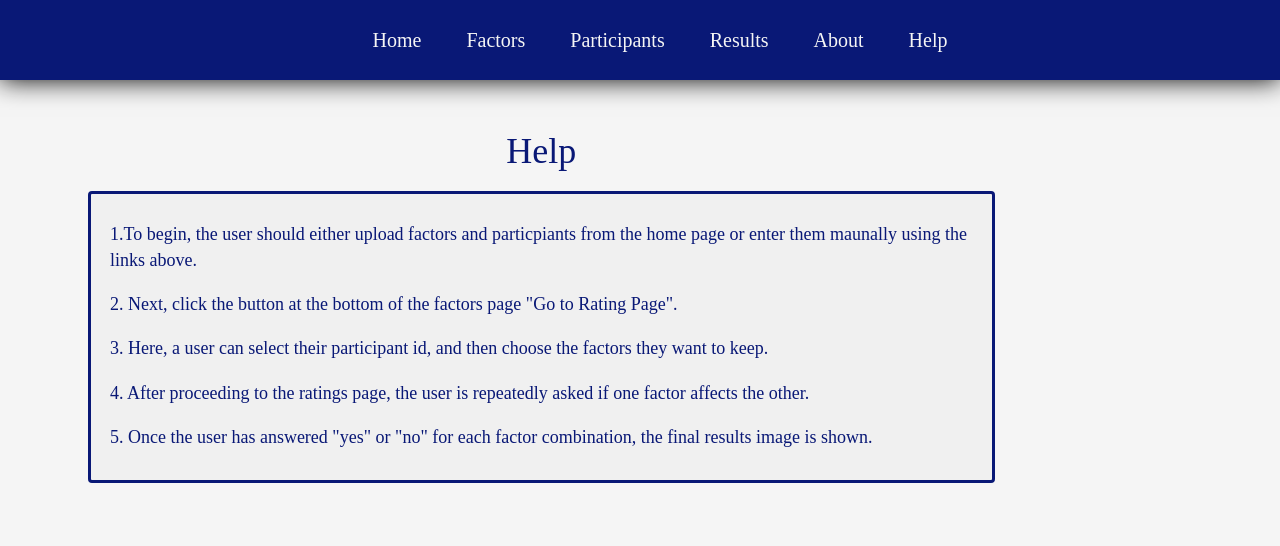
After one commit to VERSO-UVM/Interactive-Management-App, a Flask app: page /help in a window 1280 px wide. The commit adds this page. Shown: the top 546 px of the page. Run offline with Flask 3, Linux system fonts and the light colour scheme; some libraries are stand-ins or nearby versions.

Commit message:
Added help option and upload csv files

```diff
--- a/app.py
+++ b/app.py
@@ -17,6 +17,7 @@ import itertools
 import json
 import numpy as np
 import pandas as pd
+
 
 def structure_matrix(A):
     """
@@ -193,7 +194,8 @@ def get_matrix_sets(df):
     # Return dictionaries
     return ind2reach, ind2antec, intx
 
-subsection=0
+
+subsection = 0
 # Configure Flask application
 app = configure_flask_application()
 # login_manager = LoginManager()
@@ -280,13 +282,13 @@ def insert_factor():
     if request.method == 'POST':
 
         # ##Get from the form
-        title=request.form["f_title"]
-        description=request.form["f_description"]
-        votes=request.form["f_votes"]
+        title = request.form["f_title"]
+        description = request.form["f_description"]
+        votes = request.form["f_votes"]
 
-
-        database_access.insert_factor(title=title,description=description,votes=votes)
-        return redirect (url_for('factor',num=-1))
+        database_access.insert_factor(
+            title=title, description=description, votes=votes)
+        return redirect(url_for('factor', num=-1))
     else:
         return render_template("insert_factor.html")
 
@@ -305,78 +307,80 @@ def middleMan():
         return render_template('participant_id_select.html', resultsID=resultsID)
 
 
+# Subsection of factors picked by the users
+# Ultizies get_factor_list  from database acess
+# Shows selected_factors to pick factors but shows pick_factor from load
+@app.route('/pick_factors/<p_id>/<num>', methods=['POST', 'GET'])
+def pick_factors(p_id, num):
 
-###Subsection of factors picked by the users
-##Ultizies get_factor_list  from database acess
-###Shows selected_factors to pick factors but shows pick_factor from load
-@app.route('/pick_factors/<p_id>/<num>',methods=['POST','GET'])
-def pick_factors(p_id,num):
+    if request.method == 'POST':
+        # Gets factors from user selection
+        factors_picked = request.form.getlist('factors')
+        factor = database_access.get_factor_list(factors_picked)
+        global subsection
+        subsection = len(factor)
 
-    if request.method=='POST':
-        ##Gets factors from user selection
-        factors_picked=request.form.getlist('factors')
-        factor=database_access.get_factor_list(factors_picked)
-        global subsection
-        subsection=len(factor)
-
-        ##Deletes previous entries of rating table
+        # Deletes previous entries of rating table
         (database_access.delete_rating(p_id))
 
-
-        ##Inserts into rating table with default 0
+        # Inserts into rating table with default 0
         combinations = list(itertools.combinations(factor, 2))
 
-
-        for i in range(0,len(combinations)):
-            database_access.insert_rating(factor_leading=combinations[i][0],factor_following=combinations[i][1],rating=0,participant_id=p_id)
-            database_access.insert_rating(factor_leading=combinations[i][1],factor_following=combinations[i][0],rating=0,participant_id=p_id)
+        for i in range(0, len(combinations)):
+            database_access.insert_rating(
+                factor_leading=combinations[i][0], factor_following=combinations[i][1], rating=0, participant_id=p_id)
+            database_access.insert_rating(
+                factor_leading=combinations[i][1], factor_following=combinations[i][0], rating=0, participant_id=p_id)
             print(f'{combinations[i][0]}{combinations[i][1]}')
             print(f'{combinations[i][1]}{combinations[i][0]}')
-        return render_template("initial_factors.html",factor=factor,p_id=p_id)
+        return render_template("initial_factors.html", factor=factor, p_id=p_id)
 
     else:
-        ##Logic for ascending and descending button
-        if num=='-1':
-            factor=database_access.get_all_factors()
+        # Logic for ascending and descending button
+        if num == '-1':
+            factor = database_access.get_all_factors()
 
-        elif num=='1':
-            factor=database_access.ascendingOrder()
+        elif num == '1':
+            factor = database_access.ascendingOrder()
 
-        elif num=='2':
-            factor=database_access.descendingOrder()
+        elif num == '2':
+            factor = database_access.descendingOrder()
 
-        return render_template("pick_factor.html",factor=factor)
+        return render_template("pick_factor.html", factor=factor)
 
 
 def structure(factors):
 
-        # Initialize a matrix to store user choices
-        matrix_size = len(factors)
-        user_choices = [[0] * matrix_size for _ in range(matrix_size)]
-        # Iterate through all ordered pairs
-        for i in range(matrix_size):
-            for j in range(i + 1, matrix_size):
-                print(f"Do {factors[i]} and {factors[j]} support each other?")
-                choice = input("Enter 'Yes' or 'No': ")
-                if choice.lower() == 'yes':
-                    user_choices[i][j] = 1
-        # Calculate structured relationships based on user choices
-        structured_factors = []
-        for i in range(matrix_size):
-            for j in range(i + 1, matrix_size):
-                if user_choices[i][j] == 1:
-                    structured_factors.append((factors[i], factors[j]))
-        return structured_factors
+    # Initialize a matrix to store user choices
+    matrix_size = len(factors)
+    user_choices = [[0] * matrix_size for _ in range(matrix_size)]
+    # Iterate through all ordered pairs
+    for i in range(matrix_size):
+        for j in range(i + 1, matrix_size):
+            print(f"Do {factors[i]} and {factors[j]} support each other?")
+            choice = input("Enter 'Yes' or 'No': ")
+            if choice.lower() == 'yes':
+                user_choices[i][j] = 1
+    # Calculate structured relationships based on user choices
+    structured_factors = []
+    for i in range(matrix_size):
+        for j in range(i + 1, matrix_size):
+            if user_choices[i][j] == 1:
+                structured_factors.append((factors[i], factors[j]))
+    return structured_factors
 
-#################################Rating##################################################################
+################################# Rating##################################################################
 
 # Updates Rating Based on the users response
 # Ultilizies update_rating function from database access
+
+
 @app.route('/update_rating/<p_id>/<f_id>/<rating>')
-def update_rating(p_id,f_id,rating):
-   f_id=int(f_id)
-   database_access.update_rating(person_id=int(p_id),rating=float(rating),index=f_id-1)
-   return rating
+def update_rating(p_id, f_id, rating):
+    f_id = int(f_id)
+    database_access.update_rating(person_id=int(
+        p_id), rating=float(rating), index=f_id-1)
+    return rating
 
 
 @app.route('/participant_id_selected', methods=['POST', 'GET'])
@@ -393,72 +397,68 @@ def participant_id_selected():
 @app.route('/insert_rating/<p_id>')
 def insert_rating(p_id):
 
-    factor=database_access.get_rating_by_id(p_id)
-    person=database_access.search_specific_participant(p_id)
-    return render_template('rating.html', factor=factor,person=person)
+    factor = database_access.get_rating_by_id(p_id)
+    person = database_access.search_specific_participant(p_id)
+    return render_template('rating.html', factor=factor, person=person)
 
 
-###Used to get factor information for displaying from table
-@app.route('/getInfoLeading/<p_id>/<f_id>',methods=['POST','GET'])
-def getInfoLeading(p_id,f_id):
+# Used to get factor information for displaying from table
+@app.route('/getInfoLeading/<p_id>/<f_id>', methods=['POST', 'GET'])
+def getInfoLeading(p_id, f_id):
 
- ##Gets information from factor based on the id
+    # Gets information from factor based on the id
 
- try:
+    try:
 
-    result = database_access.specific_id_factor(f_id)
-    results=result.factor_leading
-    resultTitle=database_access.search_specific_factor(int(results))
-    resultsss=resultTitle.title
-    return resultsss
- except:
-     return "-1"
+        result = database_access.specific_id_factor(f_id)
+        results = result.factor_leading
+        resultTitle = database_access.search_specific_factor(int(results))
+        resultsss = resultTitle.title
+        return resultsss
+    except:
+        return "-1"
 
 
-###Used to get factor information for displaying from table
-##Ultizies search specific factpr and specifc id factor from database acess
-@app.route('/getInfoFollowing/<p_id>/<f_id>',methods=['POST','GET'])
-def getInfoFollowing(p_id,f_id):
-    ##Gets information from factor based on the id
-   try:
-    result = database_access.specific_id_factor(f_id)
-    results=result.factor_following
+# Used to get factor information for displaying from table
+# Ultizies search specific factpr and specifc id factor from database acess
+@app.route('/getInfoFollowing/<p_id>/<f_id>', methods=['POST', 'GET'])
+def getInfoFollowing(p_id, f_id):
+    # Gets information from factor based on the id
+    try:
+        result = database_access.specific_id_factor(f_id)
+        results = result.factor_following
 
-    resultTitle=database_access.search_specific_factor(int(results))
-    print(resultTitle.title)
-    resultsss=resultTitle.title
-    return (resultsss)
+        resultTitle = database_access.search_specific_factor(int(results))
+        print(resultTitle.title)
+        resultsss = resultTitle.title
+        return (resultsss)
 
-   except:
-       return "-1"
+    except:
+        return "-1"
 
 
 # USED FOR testing
 @app.route('/resultInfo', methods=['POST', 'GET'])
 def resultInfo():
 
-   ##Make a nested np array of things and then call the functions?
-#    ratingsInfo=database_access.get_all_results()
-#    print(ratingsInfo)
-   bigArr=[]
-   totalFactors=database_access.factorsCount()
-   global subsection
+    # Make a nested np array of things and then call the functions?
+    #    ratingsInfo=database_access.get_all_results()
+    #    print(ratingsInfo)
+    bigArr = []
+    totalFactors = database_access.factorsCount()
+    global subsection
 
-   for i in range(subsection):
+    for i in range(subsection):
 
-        nestedList=database_access.get_results_voted(i+1,subsection)
+        nestedList = database_access.get_results_voted(i+1, subsection)
         bigArr.append(nestedList)
 
+    bigArray = np.array(bigArr, dtype=bool)
+    print(bigArray)
+    stuff = structure_matrix(bigArray)
+    print(stuff)
 
-   bigArray=np.array(bigArr,dtype=bool)
-   print(bigArray)
-   stuff=structure_matrix(bigArray)
-   print(stuff)
-
-
-
-   return render_template('result.html')
-
+    return render_template('result.html')
 
 
 ##################################### Results##############################
@@ -467,10 +467,9 @@ def resultInfo():
 def result():
 
     # Before rendering the template in your result route
-    #Idea: I need to get all the combinations that were rated with one
-    factorVoted=database_access.get_results_voted()
+    # Idea: I need to get all the combinations that were rated with one
+    factorVoted = database_access.get_results_voted()
     print(factorVoted)
-
 
     return render_template('result.html')
 
@@ -478,14 +477,14 @@ def result():
 @app.route('/get_results')
 def get_results():
     test_data = [
-  ["FactorID", "Factor", "Description", "Frequency"],
-  [1, "Plan on", "qwhbkfkuq hwbdfuiqwbf wqubfqwkhf", 9],
-  [2, "Develop plans", "kjfhvbwebvowervwer", 11],
-  [3, "Assign leaders", "werv", 15],
-  [4, "Assign leaders", "werv", 15]
+        ["FactorID", "Factor", "Description", "Frequency"],
+        [1, "Plan on", "qwhbkfkuq hwbdfuiqwbf wqubfqwkhf", 9],
+        [2, "Develop plans", "kjfhvbwebvowervwer", 11],
+        [3, "Assign leaders", "werv", 15],
+        [4, "Assign leaders", "werv", 15]
 
 
-]
+    ]
 
     return jsonify(test_data)
 
@@ -495,6 +494,11 @@ def get_results():
 @app.route('/about')
 def about():
     return render_template('about.html')
+
+
+@app.route('/help')
+def help():
+    return render_template('help.html')
 
 
 ################## Participants#############################################
@@ -512,12 +516,12 @@ def participant():
         f_name = request.form["f_name"]
         l_name = request.form["l_name"]
         # flake8: noqa
-        email=request.form["email"]
-        telephone=request.form["telephone"]
+        email = request.form["email"]
+        telephone = request.form["telephone"]
 
-
-        database_access.insert_participant(f_name=f_name,l_name=l_name,email=email,telephone=telephone)
-        return redirect (url_for('participant'))
+        database_access.insert_participant(
+            f_name=f_name, l_name=l_name, email=email, telephone=telephone)
+        return redirect(url_for('participant'))
     else:
         part = database_access.all_participants()
         return render_template("participant.html", part=part)
@@ -569,47 +573,44 @@ def upload_csv():
     if file.filename == '':
         return
     if file:
-        # Assuming the file is saved and processed to get data
-        # Here you would process the CSV file based on its data type
         if data_type == 'factor':
-            for row in file:
+            lines = file.read().decode('utf-8').splitlines()
+            for line in lines[1:]:
                 # turn bytes into string
-                data = row.decode('utf-8')
-                data = data.split(',')
+                data = line.split(',')
                 # remove spaces and \n
                 data = [x.strip() for x in data]
-
                 # Process and insert factor data
                 database_access.insert_factor(
-                    id=data[0], title=data[1], frequency=[2])
-            return redirect(url_for('factor'))
+                    title=data[1], description=data[2], votes=data[3])
+            return redirect(url_for('factor', num='1'))
 
         elif data_type == 'participant':
-            for row in file:
+            lines = file.read().decode('utf-8').splitlines()
+            for line in lines[1:]:
                 # turn bytes into string
-                data = row.decode('utf-8')
-                data = data.split(',')
+                data = line.split(',')
                 # remove spaces and \n
                 data = [x.strip() for x in data]
                 database_access.insert_participant(
-                    id=data[0], f_name=data[1], l_name=data[2], email=data[3], telephone=data[4])
+                    f_name=data[1], l_name=data[2], email=data[3], telephone=data[4])
             return redirect(url_for('participant'))
 
         elif data_type == 'rating':
-            for row in file:
+            lines = file.read().decode('utf-8').splitlines()
+            for line in lines[1:]:
                 # turn bytes into string
-                data = row.decode('utf-8')
-                data = data.split(',')
+                data = line.split(',')
                 # remove spaces and \n
                 data = [x.strip() for x in data]
                 database_access.insert_rating(
-                    id=data[0], factor_leading=data[1], factor_following=data[2], rating=data[3], participant_id=data[4])
+                    factor_leading=data[1], factor_following=data[2], rating=data[3], participant_id=data[4])
             return redirect(url_for('rating'))
         elif data_type == 'result':
-            for row in file:
+            lines = file.read().decode('utf-8').splitlines()
+            for line in lines[1:]:
                 # turn bytes into string
-                data = row.decode('utf-8')
-                data = data.split(',')
+                data = line.split(',')
                 # remove spaces and \n
                 data = [x.strip() for x in data]
                 database_access.insert_result(
@@ -621,7 +622,7 @@ def upload_csv():
         return redirect(url_for('index'))
 
 
-@app.route('/export_data', methods=['POST'])
+@ app.route('/export_data', methods=['POST'])
 def export_data():
     data_type = request.form.get('data_type')
 
--- a/flask_app/config.py
+++ b/flask_app/config.py
@@ -33,6 +33,7 @@ def configure_flask_application() -> _Flask:
     """
     app = _Flask(__name__)
     app.config['APPLICATION_ROOT'] = os.path.dirname(os.path.abspath(__file__))
+    app.config['TEMPLATES_AUTO_RELOAD'] = True
     __app_csrf_init(app)
     _Bootstrap(app)
 
--- a/flask_app/templates/base.html
+++ b/flask_app/templates/base.html
@@ -26,21 +26,6 @@
     {% endblock head %}
   </head>
 
-  <header>
-    <nav>
-      <!-- navbar content -->
-      <ul>
-        <li><a href="{{ url_for('index') }}"> Home</a></li>
-        <li><a href="{{ url_for('factor', num=-1) }}"> Factors</a></li>
-        <li><a href="{{ url_for('participant') }}"> Participants</a></li>
-        <!-- <li><a href="{{ url_for('pick_factors',p_id=-1,num=1) }}"> Ratings</a></li> -->
-        <li><a href="{{ url_for('result') }}"> Results</a></li>
-        <li><a href="{{ url_for('about') }}"> About</a></li>
-      </ul>
-    </nav>
-    {# Navigation links outside the main content block #}
-  </header>
-
   <body{% block body_attribs %}{% endblock body_attribs %}>
     {% block body %}
     {% block navbar %}
@@ -54,6 +39,7 @@
           <!-- <li><a href="{{ url_for('pick_factors',p_id=-1,num=1) }}"> Ratings</a></li> -->
           <li><a href="{{ url_for('result') }}"> Results</a></li>
           <li><a href="{{ url_for('about') }}"> About</a></li>
+          <li><a href="{{ url_for('help') }}"> Help</a></li>
         </ul>
       </nav>
       {# Navigation links outside the main content block #}
--- /dev/null
+++ b/flask_app/templates/help.html
@@ -0,0 +1,26 @@
+{% extends 'base.html' %}
+{# Extends the 'base.html' template #}
+
+{% import "bootstrap/wtf.html" as wtf %}
+{# Imports 'wtf.html' from the 'bootstrap' directory with an alias 'wtf' #}
+
+{% block title %}
+Help Page
+{# Sets the title of the page to "Help Page" #}
+{% endblock %}
+
+{% block styles %}
+  {{ super() }}
+  <link rel="stylesheet" href="{{ url_for('static', filename='css/about.css') }}">
+{# Includes additional CSS stylesheets. Loads the CSS file 'about.css' from the 'static' directory #}
+{% endblock %}
+{% block content %}
+<div class="grid-container">
+      <h1 class="pt-5 pb-2">Help</h1>  {# Heading for the help page #}
+      <div class="usingPage">
+      <p>1.To begin, the user should either upload factors and particpiants from the home page or enter them maunally using the links above.</p>
+      <p>2. Next, click the button at the bottom of the factors page "Go to Rating Page".</p>
+      <p>3. Here, a user can select their participant id, and then choose the factors they want to keep.</p>
+      <p>4. After proceeding to the ratings page, the user is repeatedly asked if one factor affects the other.</p>
+      <p>5. Once the user has answered "yes" or "no" for each factor combination, the final results image is shown.</p>
+{% endblock %}
--- a/flask_app/templates/index.html
+++ b/flask_app/templates/index.html
@@ -21,7 +21,7 @@
       <div class="gettingStarted">
         <h1 class="pt-5 pb-2">Getting Started</h1>
         {# Heading for the page #}
-        <p class="welcome"> Welome to the ISM app.
+        <p class="welcome"> Welcome to the ISM app.
           This is an open source tool for conducting Interpretive Structural Modeling (ISM) research with participants to
           produce a visual that helps a group of people solve a collective problem.
           This app takes in a list of factors identified by research participants that affect a specific problem.
```
